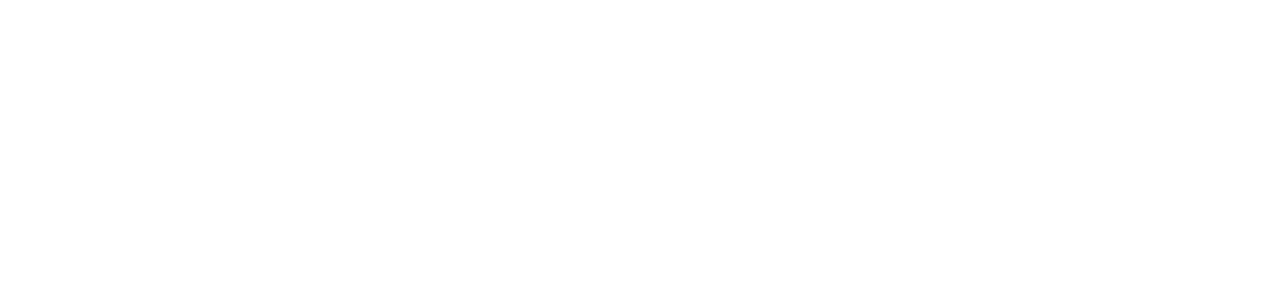
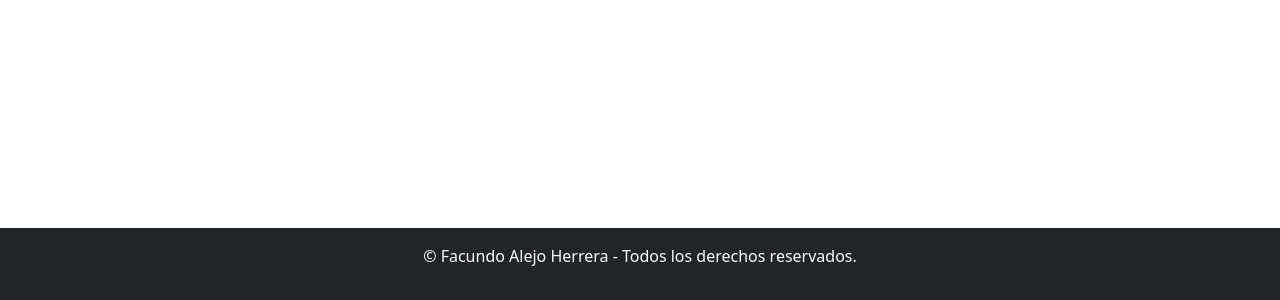
Before and after one commit to alejoh12/rollingcoffee, a React (Vite) app: page / in a window 1280 px wide. Shown: the part 500-800 px from the top of the page. Built offline with nearby package versions, Linux system fonts and the light colour scheme.

Commit message:
Footer creado.

```diff
--- a/src/App.css
+++ b/src/App.css
@@ -0,0 +1,9 @@
+#root {
+  min-height: 100vh;
+  display: flex;
+  flex-direction: column;
+}
+
+.mainPage {
+  flex-grow: 1;
+}
--- a/src/App.jsx
+++ b/src/App.jsx
@@ -1,12 +1,15 @@
-import './App.css'
-import 'bootstrap/dist/css/bootstrap.min.css'
+import "./App.css";
+import "bootstrap/dist/css/bootstrap.min.css";
+import Footer from "./components/Footer.jsx";
+import { Container } from "react-bootstrap";
 
 function App() {
   return (
     <>
-
+      <Container className="my-4 mainPage"></Container>
+      <Footer></Footer>
     </>
-  )
+  );
 }
 
-export default App
+export default App;
--- /dev/null
+++ b/src/components/Footer.jsx
@@ -0,0 +1,11 @@
+const Footer = () => {
+  return (
+    <footer className="py-3 bg-dark text-light text-center">
+      <p className="container">
+        &copy; Facundo Alejo Herrera - Todos los derechos reservados.
+      </p>
+    </footer>
+  );
+};
+
+export default Footer;
```
